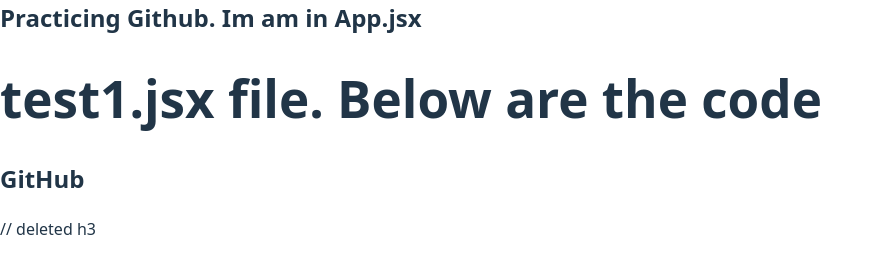
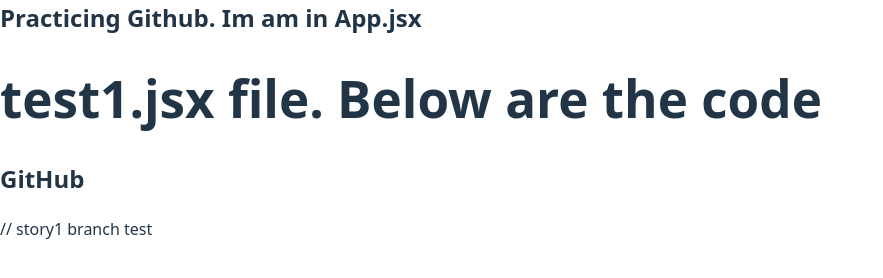
Before and after one commit to saymaruhi/myproject, a React (Vite) app: page / in a window 1280 px wide. Shown: the part 342-620 px from the top of the page, without its empty margins (0-883 px from the left). Built offline with nearby package versions, Linux system fonts and the light colour scheme.

Commit message:
add story1

```diff
--- a/src/test1.jsx
+++ b/src/test1.jsx
@@ -3,7 +3,7 @@
         <div>
             <h1>test1.jsx file. Below are the code</h1>
             <h2>GitHub</h2>
-         // deleted h3
+         // story1 branch test
         </div>
     )
 }
```
